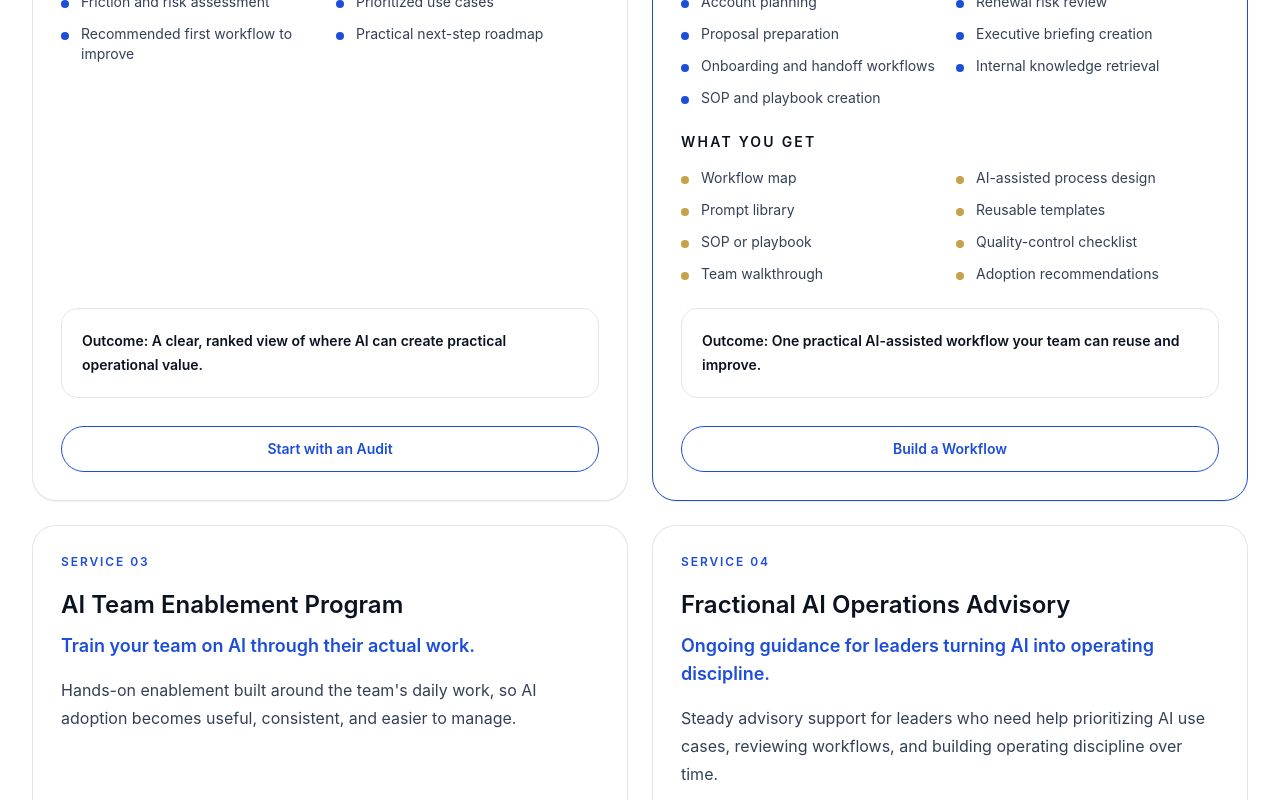
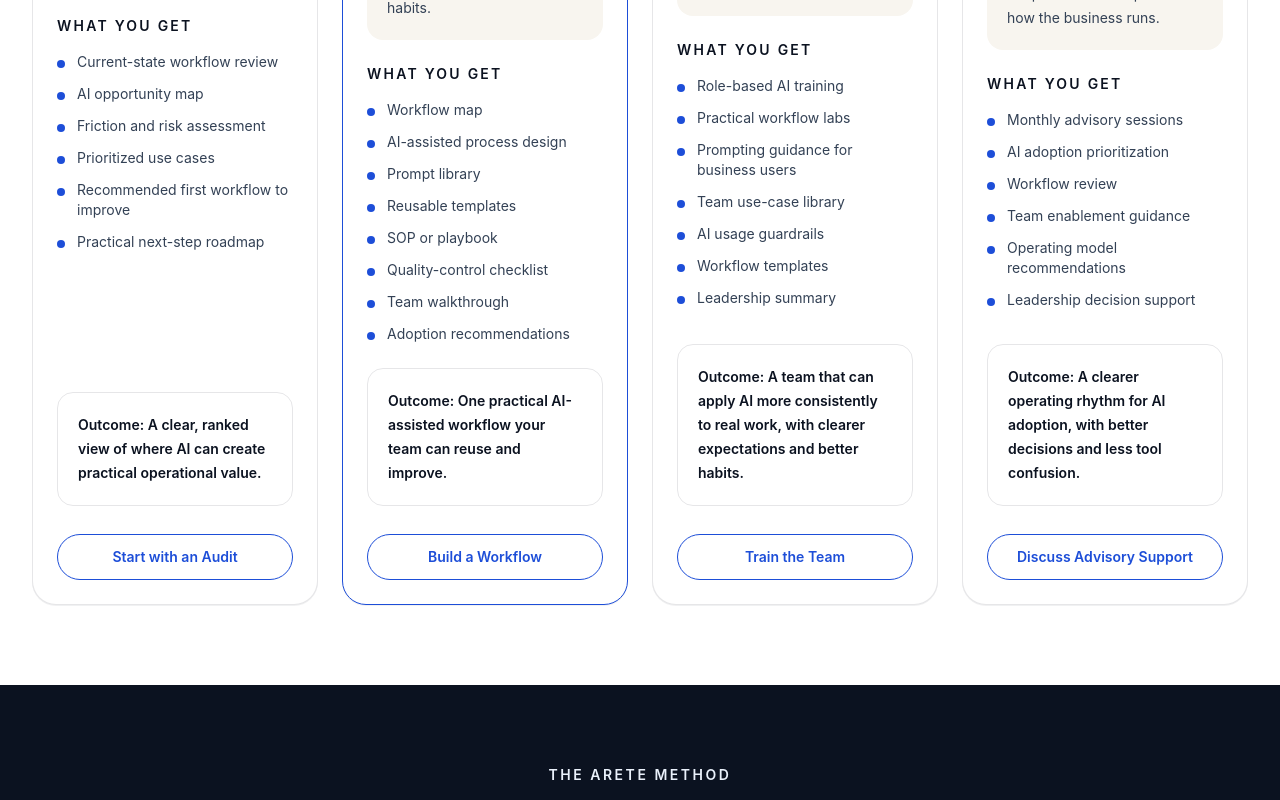
Before and after one commit to zpalevani/automation_with_zara, a Next.js app: page / in a window 1280 px wide. Shown: the part 3020-3820 px from the top of the page. Built offline with nearby package versions, Linux system fonts and the light colour scheme.

Commit message:
Clean up service card alignment

```diff
--- a/app/page.tsx
+++ b/app/page.tsx
@@ -34,7 +34,6 @@ const teamTypes = [
   "Client success",
   "Sales operations",
   "Business operations",
-  "Account management",
   "Consulting and delivery",
   "Enablement and onboarding",
   "Small leadership teams trying to scale execution",
@@ -69,20 +68,8 @@ const services = [
       "A practical sprint to map, redesign, and package one repeated workflow so the team can use AI with consistency and accountability.",
     bestFor:
       "Teams with a repeated process that is slow, manual, inconsistent, or too dependent on individual habits.",
-    listTitle: "Example workflows",
+    listTitle: "What you get",
     items: [
-      "Client meeting preparation",
-      "Follow-up and recap creation",
-      "Account planning",
-      "Renewal risk review",
-      "Proposal preparation",
-      "Executive briefing creation",
-      "Onboarding and handoff workflows",
-      "Internal knowledge retrieval",
-      "SOP and playbook creation",
-    ],
-    secondaryTitle: "What you get",
-    secondaryItems: [
       "Workflow map",
       "AI-assisted process design",
       "Prompt library",
@@ -578,20 +565,17 @@ export default function Home() {
       <section id="services" className="px-5 py-20 lg:px-8">
         <div className="mx-auto max-w-7xl">
           <SectionIntro title="Services" />
-          <div className="mt-12 grid items-stretch gap-6 lg:grid-cols-2">
-            {services.map((service, index) => (
+          <div className="mt-12 grid items-stretch gap-6 lg:grid-cols-2 xl:grid-cols-4">
+            {services.map((service) => (
               <article
                 key={service.title}
-                className={`flex h-full flex-col rounded-3xl border p-7 shadow-crisp transition hover:-translate-y-1 hover:shadow-soft ${
+                className={`flex h-full flex-col rounded-3xl border p-6 shadow-crisp transition hover:-translate-y-1 hover:shadow-soft ${
                   service.featured
                     ? "border-royal bg-white"
                     : "border-navy/10 bg-white"
                 }`}
               >
-                <p className="text-xs font-semibold uppercase tracking-[0.16em] text-royal">
-                  Service 0{index + 1}
-                </p>
-                <div className="mt-5 lg:min-h-[13rem]">
+                <div className="lg:min-h-[13rem] xl:min-h-[21rem]">
                   <h3 className="text-2xl font-semibold leading-tight text-navy">
                     {service.title}
                   </h3>
@@ -614,7 +598,7 @@ export default function Home() {
                   <h4 className="text-sm font-semibold uppercase tracking-[0.16em] text-navy">
                     {service.listTitle}
                   </h4>
-                  <ul className="mt-4 grid gap-3 sm:grid-cols-2">
+                  <ul className="mt-4 grid gap-3 sm:grid-cols-2 xl:grid-cols-1">
                     {service.items.map((item) => (
                       <li key={item} className="flex gap-3 text-sm text-slatecopy">
                         <span
@@ -626,27 +610,6 @@ export default function Home() {
                     ))}
                   </ul>
                 </div>
-                {service.secondaryItems ? (
-                  <div className="mt-6">
-                    <h4 className="text-sm font-semibold uppercase tracking-[0.16em] text-navy">
-                      {service.secondaryTitle}
-                    </h4>
-                    <ul className="mt-4 grid gap-3 sm:grid-cols-2">
-                      {service.secondaryItems.map((item) => (
-                        <li
-                          key={item}
-                          className="flex gap-3 text-sm text-slatecopy"
-                        >
-                          <span
-                            aria-hidden="true"
-                            className="mt-2 h-2 w-2 shrink-0 rounded-full bg-gold"
-                          />
-                          <span>{item}</span>
-                        </li>
-                      ))}
-                    </ul>
-                  </div>
-                ) : null}
                 <div className="mt-auto pt-6">
                   <p className="rounded-2xl border border-navy/10 p-5 text-sm font-semibold leading-6 text-navy">
                     Outcome: {service.outcome}
```
